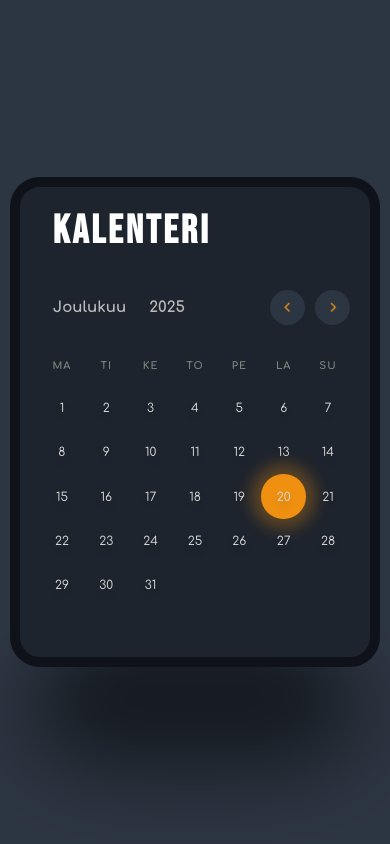
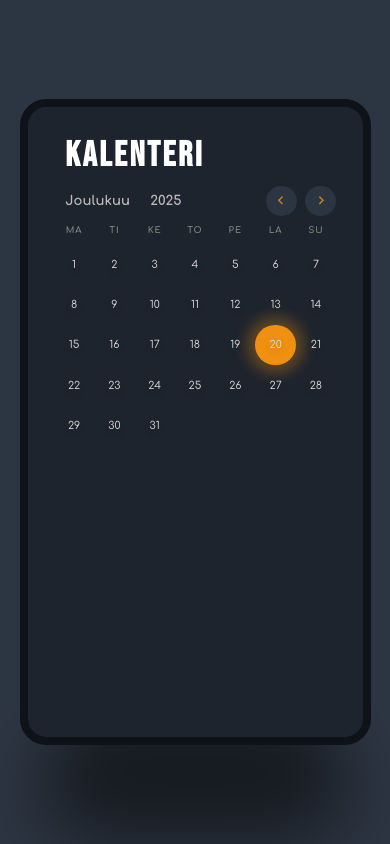
Before and after one commit to JariCode/calendar-app, a React (Vite) app: page / in a window 390 px wide. Built offline with nearby package versions, Linux system fonts and the light colour scheme.

Commit message:
Kalenterin verkkosivuversio valmis

```diff
--- a/src/components/CalendarApp.css
+++ b/src/components/CalendarApp.css
@@ -1,4 +1,11 @@
 .calendar-app {
+/*
+    CalendarApp.css
+    --------------------
+    Komponentin tyylit: määrittää kalenterin ja tapahtumanäkymän ulkoasun.
+    Tämä tiedosto sisältää responsiiviset säännöt, popup-ikkunan tyylit
+    ja pienemmille näytöille tehdyt säätöjen mediaqueryt.
+*/
     width: 60%;
     min-width: 90vmin;
     aspect-ratio: 3/2;
@@ -114,8 +121,12 @@
     width: 60%;
     height: 100%;
     padding: 3rem 0;
+    overflow-y: auto;
 }
 
+.events::-webkit-scrollbar {
+    display: none;
+}
 .event-popup {
     position: absolute;
     top: 38%;
@@ -279,37 +290,96 @@
     cursor: pointer;
 }
 
-@media (max-width: 800px) {
+@media (max-width: 850px) {
     .calendar-app {
         flex-direction: column;
-        width: 95%;
-        min-width: auto;
-        padding: 2rem;
-        aspect-ratio: auto;
-        column-gap: 0;
+        row-gap: 2rem;
+    }
+   .calendar {
+    width: 70%;
+    margin: auto;
+   }
+
+   .navigate-date {
+    margin: 1rem 0;
+   }
+
+   .weekdays {
+    margin: 1rem 0;
+   }
+
+   .events {
+    width: 80%;
+    margin: auto;
+   }
+
+   .event-popup {
+    top: 18%;
+    left: 50%;
+    transform: translateX(-50%);
+    width: 60%;
+    aspect-ratio: 4/3;
+    row-gap: 1rem;
+   }
+
+   .event-popup-time {
+    width: clamp(5rem, 10cqi, 8rem);
+    font-size: clamp(1.5rem, 3cqi, 2.2rem);
+   }
+
+   .time-input input {
+    width: clamp(5rem, 10cqi, 8rem);
+    font-size: clamp(1.2rem, 2cqi, 1.6rem);
+   }
+
+   .event-popup textarea {
+    width: clamp(18rem, 35cqi, 28rem);
+   }
+
+    .event-popup textarea::placeholder {
+    font-size: clamp(1rem, 1.5cqi, 1.2rem);
+   }
+
+   .event-popup-btn {
+    width: clamp(18rem, 35cqi, 28rem);
+    font-size: clamp(1.5rem, 3cqi, 2.2rem);
+   }
+
+   .event-date {
+    font-size: clamp(1rem, 1.4cqi, 1.2rem);
+   }
+
+     .event-time {
+    font-size: clamp(1rem, 2cqi, 1.6rem);
+   }
+
+     .event-text {
+    font-size: clamp(1rem,2.5cqi, 1.4rem);
+   }
+
+}
+
+@media (max-width: 500px) {
+    .calendar-app {
+        aspect-ratio: 10/9;
     }
 
-    .calendar,
+    .calendar {
+        width: 100%;
+    }
+
+    .event-popup {
+        top: 23%;
+        width: 80%;
+    }
+
     .events {
         width: 100%;
     }
+}
 
-    .weekdays {
-        margin: 1.5rem 0;
-    }
-
-    /* Make popup flow under the calendar content on small screens */
-    .event-popup {
-        position: static;
-        margin: 1rem auto 2rem;
-        left: auto;
-        top: auto;
-        transform: none;
-        width: 90%;
-        aspect-ratio: auto;
-    }
-
-    .events {
-        padding: 1.5rem 0;
+@media (max-width: 375px) {
+    .calendar-app {
+        aspect-ratio: 3/2;
     }
 }
--- a/src/components/CalendarApp.jsx
+++ b/src/components/CalendarApp.jsx
@@ -1,8 +1,14 @@
 import { useState } from "react";
 
-// Komponentti: CalendarApp
-// Tämä tiedosto näyttää yksinkertaisen kalenterin ja tapahtumien listausalueen.
-// Kommentit ovat suomeksi ja selittävät muuttujia ja osioita.
+/*
+    CalendarApp.jsx
+    --------------------
+    Pääkomponentti, joka näyttää kuukausikalenterin, viikonpäivät ja
+    tapahtumalistan. Sisältää logiikan päivien valintaan, tapahtuman
+    lisäämiseen, muokkaamiseen ja poistamiseen.
+
+    Kommentit tiedostossa selittävät tilamuuttujia ja funktioita suomeksi.
+*/
 const CalendarApp = () => {
     // Viikonpäivien lyhenteet (suomeksi) ja kuukaudet taulukossa
     const daysOfWeek = ['Ma', 'Ti', 'Ke', 'To', 'Pe', 'La', 'Su'];
@@ -21,6 +27,14 @@ const CalendarApp = () => {
     const [eventText, setEventText] = useState('');
     const [editingEvent, setEditingEvent] = useState(null);
 
+    // Komponentin tila: valittu kuukausi/vuosi/päivä ja tapahtumiin liittyvät arvot
+    // - `currentMonth` / `currentYear`: mitä kuukautta näytetään
+    // - `selectedDate`: käyttäjän valitsema päivämäärä tapahtuman lisäystä varten
+    // - `showEventPopup`: näyttääkö tapahtuman lisäys-/muokkaus-ikkunan
+    // - `events`: sovelluksen tapahtumalista (taulukko)
+    // - `eventTime` / `eventText`: lomakekenttien sisältö
+    // - `editingEvent`: jos muokataan olemassa olevaa tapahtumaa, sen tiedot tässä
+
     // Lasketaan valitun kuukauden päivämäärä ja kuukauden ensimmäisen päivän viikonpäivä
     const daysInMonth = new Date(currentYear, currentMonth + 1, 0).getDate();
     const firstDayMonth = new Date(currentYear, currentMonth, 1).getDay();
@@ -36,6 +50,7 @@ const CalendarApp = () => {
         setCurrentYear(prevYear => (currentMonth === 0 ? prevYear - 1 : prevYear));
     }
 
+    // Navigointifunktiot: siirtyminen edelliseen / seuraavaan kuukauteen
     const nextMonth = () => {
         setCurrentMonth(prevMonth => (prevMonth === 11 ? 0 : prevMonth + 1));
         setCurrentYear(prevYear => (currentMonth === 11 ? prevYear + 1 : prevYear));
@@ -54,6 +69,7 @@ const CalendarApp = () => {
         }
     }
 
+    // Apufunktio: tarkistaa ovatko kaksi päivämäärää sama päivä
     const isSameDay = (date1, date2) => {
         return (
             date1.getFullYear() === date2.getFullYear() &&
@@ -99,11 +115,22 @@ const CalendarApp = () => {
         setShowEventPopup(true);
     };
 
+    // Avaa olemassa olevan tapahtuman muokkausta varten ja täyttää lomakkeen
     const handleDeleteEvent = (eventId) => {
         const updatedEvents = events.filter((event) => event.id !== eventId);
         setEvents(updatedEvents);
     }
 
+    // Poistaa tapahtuman ID:llä
+    const handleTimeChange = (e) => {
+        const { name, value } = e.target;
+        setEventTime((prevTime) => ({
+            ...prevTime,
+            [name]: value.padStart(2, '0')
+        }));
+    }
+
+    // Päivittää tunnit/minuutit lomakekentästä. Täyttää tarvittaessa 0:lla etunollat.
   return <div className="calendar-app">
     {/* Vasemman puolen kalenteri */}
     <div className="calendar">
@@ -147,10 +174,10 @@ const CalendarApp = () => {
             <div className="time-input">
                 <div className="event-popup-time">Aika</div>
                 {/* Tunnit ja minuutit: numeroinputit */}
-                <input type="number" name="hours" min={0} max={24} className="hours" value={eventTime.hours} onChange={(e) =>
-                setEventTime({...eventTime, hours: e.target.value})} />
-                <input type="number" name="minutes" min={0} max={60} className="minutes" value={eventTime.minutes} onChange={(e) =>
-                setEventTime({...eventTime, minutes: e.target.value})}/>
+                <input type="number" name="hours" min={0} max={24} className="hours" value={eventTime.hours}
+                onChange={handleTimeChange} />
+                <input type="number" name="minutes" min={0} max={60} className="minutes" value={eventTime.minutes}
+                onChange={handleTimeChange}/>
             </div>
             {/* Tapahtuman teksti (max 60 merkkiä) */}
             <textarea placeholder="Kirjoita tapahtuman teksti (enintään 60 merkkiä)" value={eventText}
--- a/src/index.css
+++ b/src/index.css
@@ -1,28 +1,28 @@
+/*
+  index.css
+  --------------------
+  Globaalit tyylit sovellukselle.
+  - Tuodaan fontit
+  - Nollataan perusmarginaalit/pehmennetään boksi-mallia
+  - Määritellään perusfonttikoko rem-laskentaa varten
+  - `container` pitää sovelluksen keskitettynä ikkunassa
+*/
+
 /* Tuodaan Google-fontit: Bebas Neue ja Comfortaa */
 @import url('https://fonts.googleapis.com/css2?family=Bebas+Neue&family=Comfortaa:wght@300..700&display=swap');
 
-/* Perusnollaus: poistaa oletusmarginaalit ja asettaa fontin */
+/* Reset / perusasetukset: poistaa selaimen oletusmarginaalit */
 * {
     margin: 0;
     padding: 0;
     box-sizing: border-box;
     outline: none;
-    font-family: 'Comfortaa', sans-serif;
+    font-family: 'Comfortaa', sans-serif; /* käytetään Comfortaa-globaalia fonttia */
 }
 
-/* Asetetaan perusyksikkö (62.5% = 10px oletus 16px) jotta rem-laskenta on helpompaa */
+/* Perusyksikön asetus: 62.5% tarkoittaa 1rem = 10px (helpottaa laskemista) */
 html {
     font-size: 62.5%;
-}
-
-/* Täytetään koko korkeus body:lle */
-html, body {
-    height: 100%;
-}
-
-/* Sovelluksen taustaväri */
-body {
-    background-color: #2c3542;
 }
 
 /* Keskitetty kontaineri, joka pitää kalenterin keskellä ikkunaa */
@@ -32,5 +32,13 @@ body {
     background-color: #2c3542;
     display: grid;
     place-items: center;
-    perspective: 100rem;
+    overflow: hidden;
+    perspective: 100rem; /* 3D-efektien perspektiiviä varten */
 }
+
+/* Pienemmillä näytöillä säädetään perusyksikköä hieman pienemmäksi */
+@media (max-width: 500px) {
+    html {
+        font-size: 55%;
+    }
+}
```
Also changed, not shown: src/App.jsx (+11 -3 lines), src/main.jsx (+10 -2 lines).
